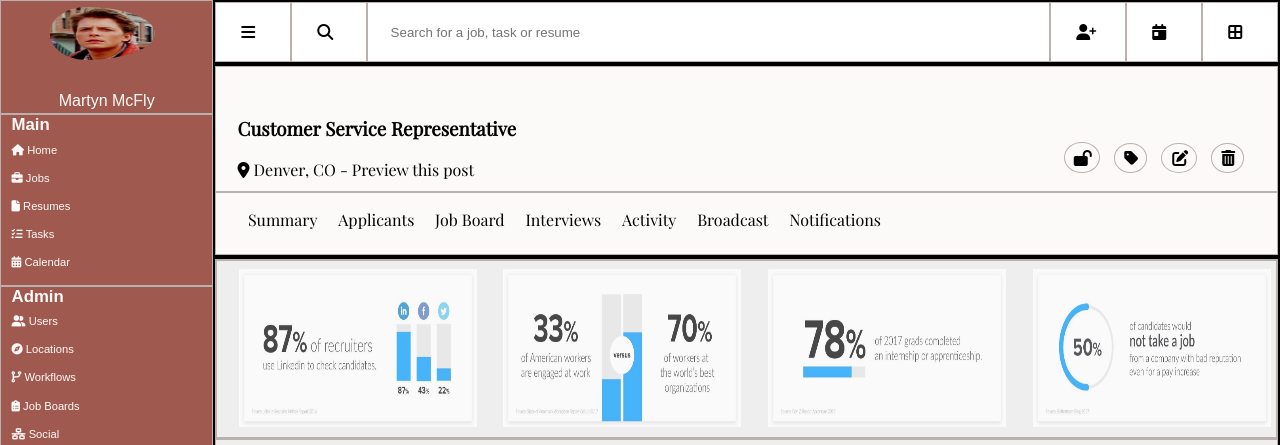
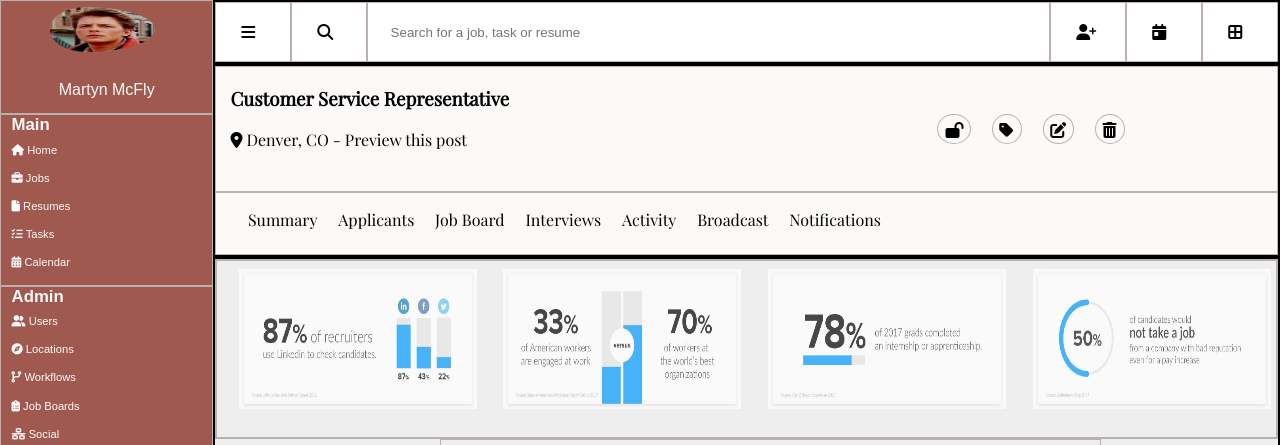
Before and after one commit to Andrey-1992/Static-Comp-Challenge--2, a plain HTML site: page index.html in a window 1280 px wide. Shown: the top 445 px of the page. Drawn offline with nearby package versions, Linux system fonts and the light colour scheme; a web font is replaced by a local one.

Commit message:
Fix header icons layoutsw

```diff
--- a/styles.css
+++ b/styles.css
@@ -43,9 +43,9 @@ aside {
   grid-row-start: 1;
   grid-row-end: span 2;
   display: grid;
-  grid-template-rows: repeat(6, 1fr);
+  grid-template-rows: repeat(7, 1fr);
   color: #fcfaf9;
-  /* color: rgb(232,218,158); */
+  margin-bottom: 10%:
 }
 
 .user-profile-pic-top {
@@ -60,6 +60,7 @@ aside {
 .user-name {
   grid-row-start: 5;
   grid-row-end: 7;
+  font-family: 'Otomanopee One', sans-serif;
 }
 
 .main-info {
@@ -220,25 +221,26 @@ header {
 .customer-info {
   grid-row-start: 1;
   grid-row-end: 3;
-  display: flex;
-  align-items: flex-end;
+  display: grid;
+  grid-template-columns: repeat(3, 1fr);
 }
 
 .customer-info-text {
+  grid-column-start: 1;
+  grid-column-end: 3;
   padding-left: 2%;
   padding-bottom: 1%;
 }
 
 
-.customer-options-text {
-  padding-left: 2%;
-  margin: 1%;
+.customer-icons {
+  grid-column-start: 3;
+  grid-column-end: 4;
 }
 
 .customer-view-options {
   display: flex;
   padding-left: 2%;
-
 }
 
  /* Hover Sections */
@@ -428,55 +430,59 @@ header {
   display: flex;
   align-items: center;
   padding: 1%;
-  margin-left: 50%
+  /* margin-left: 50% */
 }
 
 .open-icon {
   border: 1px solid #bab1ae;
-  margin: 10%;
-  padding: 5% 15% 7% 7%;
+  margin: 3%;
+  padding: 1% 3% 1% 1%;
   border-radius: 50%;
 }
 
 .open-icon:hover {
   background: rgb(160,89,79);
   color: #fcfaf9;
+  cursor: pointer;
 }
 
 .tag-icon {
   border: 1px solid #bab1ae;
-  margin: 10%;
-  padding: 5% 15% 5% 10%;
+  margin: 3%;
+  padding: 1% 3% 1% 1%;
   border-radius: 50%;
 }
 
 .tag-icon:hover {
   background: rgb(160,89,79);
   color: #fcfaf9;
+  cursor: pointer;
 }
 
 .pencil-icon {
   border: 1px solid #bab1ae;
-  margin: 10%;
-  padding: 5% 15% 5% 10%;
+  margin: 3%;
+  padding: 1% 3% 1% 1%;
   border-radius: 50%;
 }
 
 .pencil-icon:hover {
   background: rgb(160,89,79);
   color: #fcfaf9;
+  cursor: pointer;
 }
 
 .trash-icon {
   border: 1px solid #bab1ae;
-  margin: 10%;
-  padding: 5% 15% 5% 10%;
+  margin: 3%;
+  padding: 1% 3% 1% 1%;
   border-radius: 50%;
 }
 
 .trash-icon:hover {
   background: rgb(160,89,79);
   color: #fcfaf9;
+  cursor: pointer;
 }
 
 /* Main Section */
@@ -513,7 +519,7 @@ main {
 
 img {
   width: 90%;
-  height: 90%;
+  height: 80%;
   margin-left: 8%;
   margin-top: 3%;
 }
@@ -527,8 +533,8 @@ img {
 .applicants-info:hover {
   cursor: zoom-in;
   opacity: 1;
-  width: 105%;
-  height: 105%;
+  width: 110%;
+  height: 110%;
 }
 
 .interviews-info {
@@ -540,8 +546,8 @@ img {
 .interviews-info:hover {
   cursor: zoom-in;
   opacity: 1;
-  width: 105%;
-  height: 105%;
+  width: 110%;
+  height: 110%;
 }
 
 .forwards-info {
@@ -553,8 +559,8 @@ img {
 .forwards-info:hover {
   cursor: zoom-in;
   opacity: 1;
-  width: 105%;
-  height: 105%;
+  width: 110%;
+  height: 110%;
 }
 
 .week-info {
@@ -566,22 +572,21 @@ img {
 .week-info:hover {
   cursor: zoom-in;
   opacity: 1;
-  width: 105%;
-  height: 105%;
+  width: 110%;
+  height: 110%;
 }
 
 .form-view-section {
-  border: 2px solid black;
   grid-row-start: 5;
   grid-row-end: span 8;
   grid-column-start: 1;
-  grid-column-end: span 6;
+  grid-column-end: span 5;
   display: grid;
   grid-template-columns: repeat(3, 1fr);
+  margin-left: auto;
 }
 
 .user-form {
-  border: 2px solid black;
   margin: 2%  5% 2% 5%;
   background: #fcfaf9;
   grid-column-start: 1;
```
